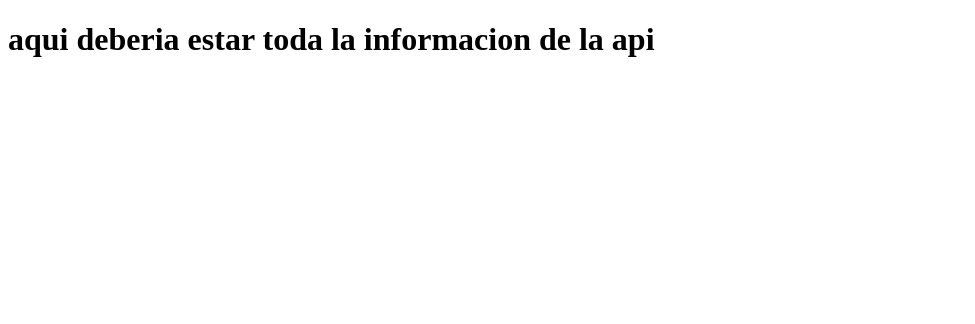
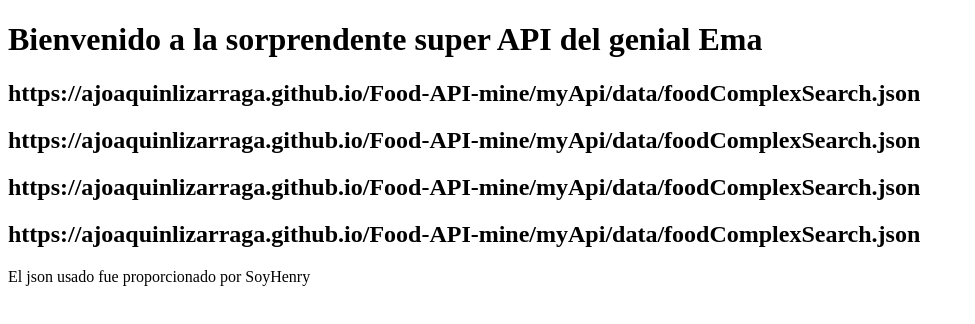
Before and after one commit to AJoaquinLizarraga/Food-API-mine, a plain HTML site: page index.html in a window 1280 px wide. Shown: the whole page, without its empty margins (0-975 px from the left). Drawn offline with Linux system fonts and the light colour scheme.

Commit message:
upgrade del html

```diff
--- a/index.html
+++ b/index.html
@@ -3,9 +3,15 @@
 <head>
   <meta charset="UTF-8">
   <meta name="viewport" content="width=device-width, initial-scale=1.0">
-  <title>Esta es la api de food</title>
+  <title>Food-API</title>
 </head>
 <body>
-  <h1> aqui deberia estar toda la informacion de la api</h1>
+  <h1 style="align-content: center;"> Bienvenido a la sorprendente super API del genial Ema</h1>
+  <h2 style="align-content: center;">https://ajoaquinlizarraga.github.io/Food-API-mine/myApi/data/foodComplexSearch.json</h2>
+  <h2 style="align-content: center;">https://ajoaquinlizarraga.github.io/Food-API-mine/myApi/data/foodComplexSearch.json</h2>
+  <h2 style="align-content: center;">https://ajoaquinlizarraga.github.io/Food-API-mine/myApi/data/foodComplexSearch.json</h2>
+  <h2 style="align-content: center;">https://ajoaquinlizarraga.github.io/Food-API-mine/myApi/data/foodComplexSearch.json</h2>
+  <footer> El json usado fue proporcionado por SoyHenry</footer>
+
 </body>
 </html>
```
